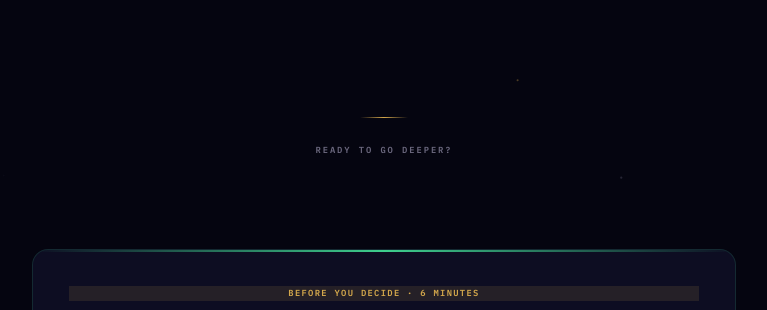
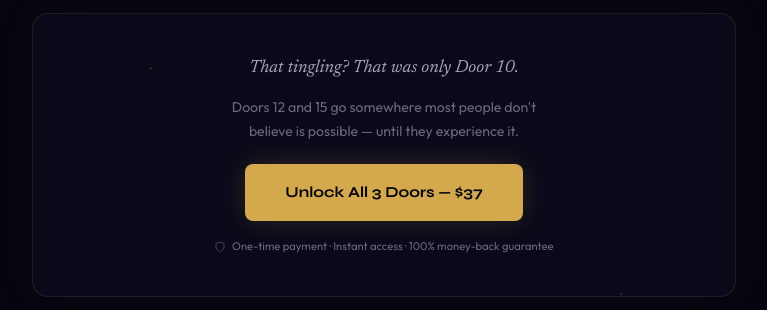
Before and after one commit to JostenKuhn/liminal-space, a plain HTML site: page free-audio.html in a window 1280 px wide. Shown: the part 1533-1843 px from the top of the page, without its empty margins (256-1023 px from the left). Drawn offline with Linux system fonts and the light colour scheme.

Commit message:
Add post-listen CTA after Quick Start — sell at peak engagement
Co-Authored-By: Claude Opus 4.6 (1M context) <noreply@anthropic.com>

```diff
--- a/free-audio.html
+++ b/free-audio.html
@@ -520,6 +520,17 @@
           <div class="qs-step"><span class="qs-num">05</span><p><strong>Observe.</strong> Don't try to force anything. Simply notice what happens. Tingling, warmth, imagery — let it come.</p></div>
         </div>
       </div>
+
+      <!-- Post-listen CTA -->
+      <div class="cta-box rv" style="margin-top:1rem;">
+        <p style="font-family:var(--serif);font-style:italic;font-size:1.1rem;color:var(--text-mid);margin-bottom:.75rem;">That tingling? That was only Door 10.</p>
+        <p style="font-size:.88rem;color:var(--text-dim);margin-bottom:1.25rem;max-width:36ch;margin-left:auto;margin-right:auto;">Doors 12 and 15 go somewhere most people don't believe is possible — until they experience it.</p>
+        <a href="https://stan.store/liminalspace/p/first-contact--consciousness-exploration-kit" class="btn-gold" target="_blank">Unlock All 3 Doors — $37</a>
+        <p class="cta-guarantee">
+          <svg xmlns="http://www.w3.org/2000/svg" viewBox="0 0 24 24" fill="none" stroke="currentColor" stroke-width="2"><path d="M12 22s8-4 8-10V5l-8-3-8 3v7c0 6 8 10 8 10z"/></svg>
+          One-time payment · Instant access · 100% money-back guarantee
+        </p>
+      </div>
     </div>
   </section>
 
```
